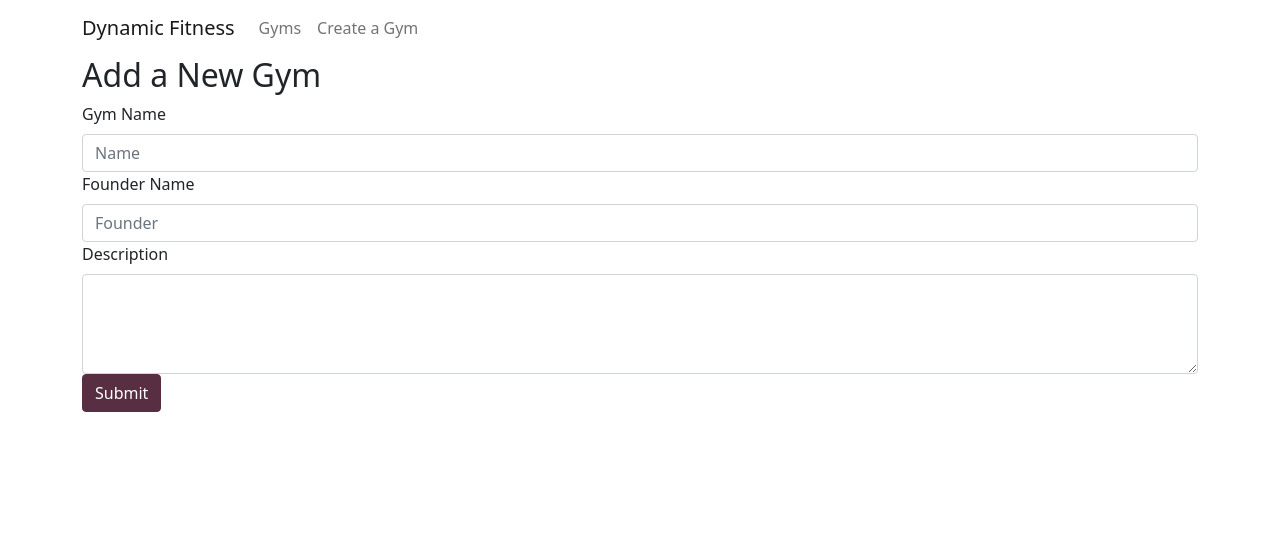
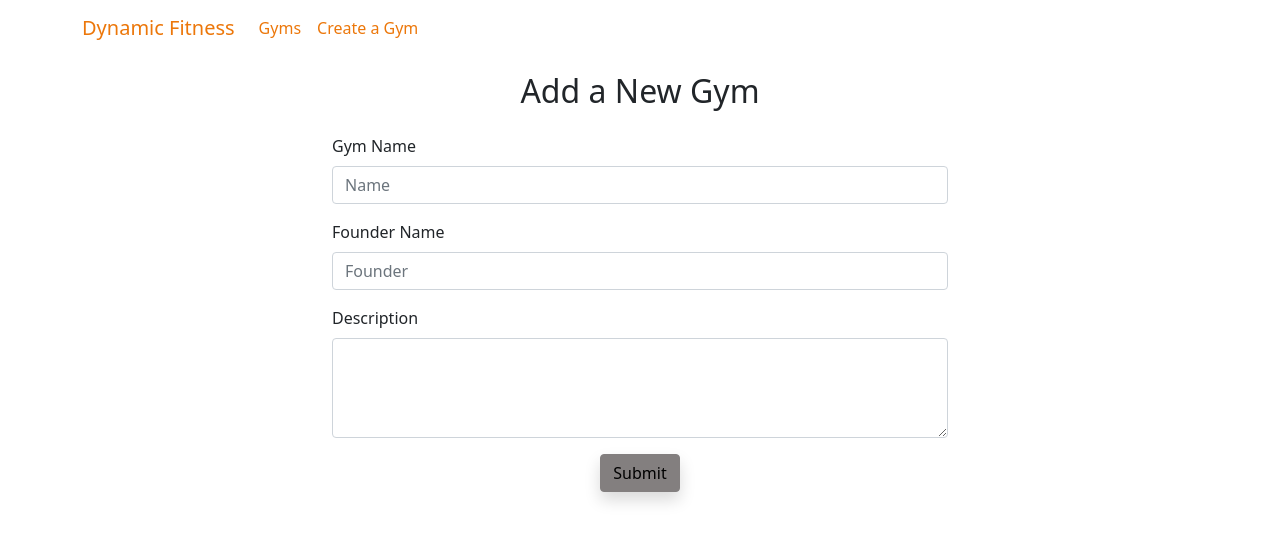
Before and after one commit to Jontzavala/dynamic-fitness_frontend, a React (Create React App) app: page /gyms/new in a window 1280 px wide. Shown: the top 542 px of the page. Built offline with nearby package versions, Linux system fonts and the light colour scheme; no server answers.

Commit message:
Styled some more

```diff
--- a/src/actions/addWorkout.js
+++ b/src/actions/addWorkout.js
@@ -1,4 +1,5 @@
 export const addWorkout = (workout, gymId, history) => {
+    console.log(workout)
 
     return (dispatch) => {
         fetch(`http://localhost:3000/api/v1/gyms/${gymId}/workouts`, {
--- a/src/components/GymCreateForm.js
+++ b/src/components/GymCreateForm.js
@@ -19,7 +19,6 @@ class GymCreateForm extends Component {
 
     handleOnSubmit = (event) => {
         event.preventDefault();
-        debugger
         this.props.addGym(this.state, this.props.history);
         this.props.toggle();
     }
@@ -27,23 +26,23 @@ class GymCreateForm extends Component {
 
     render() {
         return (
-            <Container>
-                <h2>Add a New Gym</h2>
-                <Form onSubmit={this.handleOnSubmit}>
-                    <Form.Group controlId="name">
+            <Container className='w-50'>
+                <h2 className="header text-center p-3">Add a New Gym</h2>
+                <Form onSubmit={this.handleOnSubmit} className="mx-auto">
+                    <Form.Group className="mb-3" controlId="name">
                         <Form.Label>Gym Name</Form.Label>
                         <Form.Control type="text" name="name" value={this.state.name} onChange={this.handleOnChange} placeholder="Name" required/>
                     </Form.Group>
-                    <Form.Group controlId="founder">
+                    <Form.Group className="mb-3" controlId="founder">
                         <Form.Label>Founder Name</Form.Label>
                         <Form.Control type="text" name="founder" value={this.state.founder} onChange={this.handleOnChange} placeholder="Founder"  required/>
                     </Form.Group>
-                    <Form.Group controlId="description">
+                    <Form.Group className="mb-3" controlId="description">
                         <Form.Label>Description</Form.Label>
                         <Form.Control as="textarea" name="description" value={this.state.description} onChange={this.handleOnChange} style={{height: '100px'}}  required/>
                     </Form.Group>
-                    <div>
-                        <Button type="submit">Submit</Button>
+                    <div className='d-grid gap-2 col-6 mx-auto'>
+                        <Button variant='secondary' type="submit" className='m-auto shadow'>Submit</Button>
                     </div>
                 </Form>
 
--- a/src/components/GymShow.js
+++ b/src/components/GymShow.js
@@ -19,12 +19,14 @@ const GymShow = (props) => {
     return(
         <Container>
             <Row>
-                <Col>
-                    <h2>{gymData.name}</h2>
-                    <h3>{gymData.founder}</h3>
-                    <p>{gymData.description}</p>
-                    <Link to={`/gyms/${gymData.id}/workouts/new`}>Create a New Workout</Link>
-                    <Button onClick={() => handleDelete(gymData)}>Delete Gym</Button>
+                <Col lg={true}>
+                    <h1 className="header text-center pt-5">{gymData.name}</h1>
+                    <h3 className="font-italic text-center">Founder: {gymData.founder}</h3>
+                    <p className="text-center">Description: {gymData.description}</p>
+                    <Link to={`/gyms/${gymData.id}/workouts/new`}>
+                        <Button variant='secondary shadow m-3'>Create a New Workout</Button>
+                    </Link>
+                    <Button  variant="warning" className='shadow m-3' onClick={() => handleDelete(gymData)}>Delete Gym</Button>
                 </Col>
             </Row>
             <WorkoutsContainer gym={gym} />
--- a/src/components/GymsList.js
+++ b/src/components/GymsList.js
@@ -9,10 +9,10 @@ const GymsList = (props) => {
     return (
         <div>
             <Container fluid>
-                <Row>
+                <Row xs={1} md={2} lg={4} xl={6} className='g-8'>
                     {gyms.map(gym =>
-                        <Col key={gym.id}>
-                            <Card>
+                        <Col key={gym.id} className='d-flex'>
+                            <Card style={{ width: '15rem' }} className='text-center p-3 m-2 mx-auto shadow'>
                                 <Link to={`/gyms/${gym.attributes.id}`}>
                                     <Card.Title>{gym.attributes.name}</Card.Title>
                                 </Link>
--- a/src/components/Home.js
+++ b/src/components/Home.js
@@ -1,7 +1,9 @@
 import React, { Component } from 'react'
 import {Container} from 'react-bootstrap'
 
+
 class Home extends Component {
+
     render() {
         return (
             <Container>
@@ -16,4 +18,6 @@ class Home extends Component {
     }
 }
 
+
+
 export default Home
--- a/src/components/NavBar.js
+++ b/src/components/NavBar.js
@@ -4,7 +4,7 @@ import {Navbar, Nav, Container} from 'react-bootstrap';
 const NavBar = () => {
     return (
         <>
-            <Navbar>
+            <Navbar variant="primary">
                 <Container>
                     <Navbar.Brand href='/'>Dynamic Fitness</Navbar.Brand>
                     <Navbar.Toggle aria-controls='responsive-navbar-nav' />
--- a/src/components/Workouts.js
+++ b/src/components/Workouts.js
@@ -5,18 +5,19 @@ import {deleteWorkout} from '../actions/deleteWorkout'
 
 const Workouts = (props) => {
 
+
     const handleDelete = (workout) => {
         props.deleteWorkout(workout.id, workout.gym_id)
     }
 
     return(
         <Container>
-            <h2>Workouts</h2>
+            <h2 className='header text-center bg-primary text-white'>Workouts</h2>
             {props.workouts.map(workout =>
-                <Card key={workout.id}>
+                <Card key={workout.id} className='border-dark p-2 mb-2 shadow'>
                     <Card.Title>{workout.title}</Card.Title>
                     <Card.Text>{workout.content}</Card.Text>
-                    <Button onClick={() => handleDelete(workout)}>Delete Workout</Button>
+                    <Button variant="warning" className='m-auto shadow' onClick={() => handleDelete(workout)}>Delete Workout</Button>
                 </Card>)}
         </Container>
     )
--- a/src/components/WorkoutsCreateForm.js
+++ b/src/components/WorkoutsCreateForm.js
@@ -16,6 +16,14 @@ class WorkoutsCreateForm extends Component {
         })
     }
 
+    // handleLegDay = () => {
+    //     const legDay = {
+    //         title: 'Leg day',
+    //         content: 'Squats'
+    //     }
+    //     this.props.addWorkout(legDay, this.props.gym[0].id, this.props.history)
+    // }
+
 
     handleOnSubmit = (event) => {
         event.preventDefault();
@@ -26,19 +34,20 @@ class WorkoutsCreateForm extends Component {
 
     render() {
         return (
-            <Container>
-                <h2>Create a Workout</h2>
-                <Form onSubmit={this.handleOnSubmit}>
-                    <Form.Group controlId="title">
+            <Container className='w-50 p-5'>
+                <h2 className='header text-center'>Create a Workout</h2>
+                <Form onSubmit={this.handleOnSubmit} className='mx-auto'>
+                    <Form.Group className='mb-3' controlId="title">
                         <Form.Label>Workout Title:</Form.Label>
                         <Form.Control type="text" name="title" value={this.state.title} onChange={this.handleOnChange} required/>
                     </Form.Group>
-                    <Form.Group controlId="content">
+                    <Form.Group className='mb-3' controlId="content">
                         <Form.Label>Content</Form.Label>
-                        <Form.Control as="textarea" name="content" value={this.state.content} onChange={this.handleOnChange} required/>
+                        <Form.Control as="textarea" name="content" value={this.state.content} onChange={this.handleOnChange} style={{height: '100px'}} required/>
                     </Form.Group>
-                    <div>
-                        <Button type="submit">Submit</Button>
+                    {/* <Button onClick={this.handleLegDay}>Add Leg day</Button> */}
+                    <div className='d-grid gap-2 col-6 mx-auto'>
+                        <Button variant='secondary' type="submit" className='m-auto shadow'>Submit</Button>
                     </div>
                 </Form>
             </Container>
--- a/src/index.js
+++ b/src/index.js
@@ -4,14 +4,14 @@ import {createStore, applyMiddleware, compose} from 'redux';
 import thunk from 'redux-thunk';
 import {Provider} from 'react-redux';
 import {BrowserRouter as Router} from 'react-router-dom';
-import gymsReducer from './reducers/gymReducer.js'
+import gymReducer from './reducers/gymReducer'
 import './index.scss';
 import App from './App';
 import reportWebVitals from './reportWebVitals';
 
 const composeEnhancer = window.__REDUX_DEVTOOLS_EXTENSION_COMPOSE__ || compose;
 
-let store = createStore(gymsReducer, composeEnhancer(applyMiddleware(thunk)));
+let store = createStore(gymReducer, composeEnhancer(applyMiddleware(thunk)));
 
 ReactDOM.render(
   <React.StrictMode>
--- a/src/index.scss
+++ b/src/index.scss
@@ -1,9 +1,13 @@
-$primary: rgb(88, 47, 66);
-$secondary: #586A6A;
+$primary: rgb(236, 119, 10);
+$secondary: #837f7f;
 $success: rgb(84, 141, 105);
 $info: rgb(153, 121, 146);
-$warning: #DD7230;
-$danger: rgb(167, 82, 82);
+$warning: #f70909;
+$danger: rgb(0, 0, 0);
+
+
+
+
 
 // mapping colors
 
```
Also changed, not shown: 1 other file (tests, documents, lock files or other folders).
